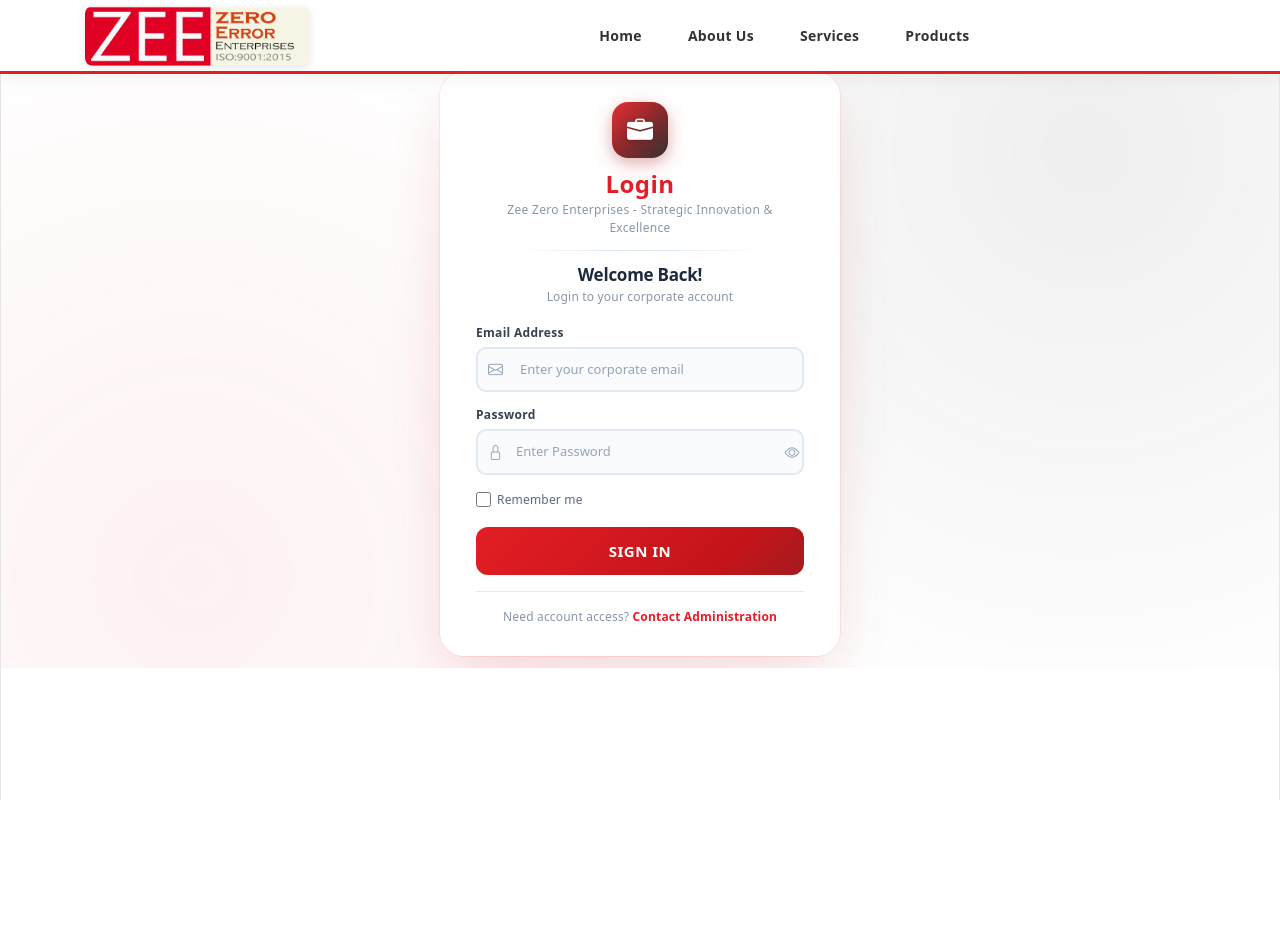
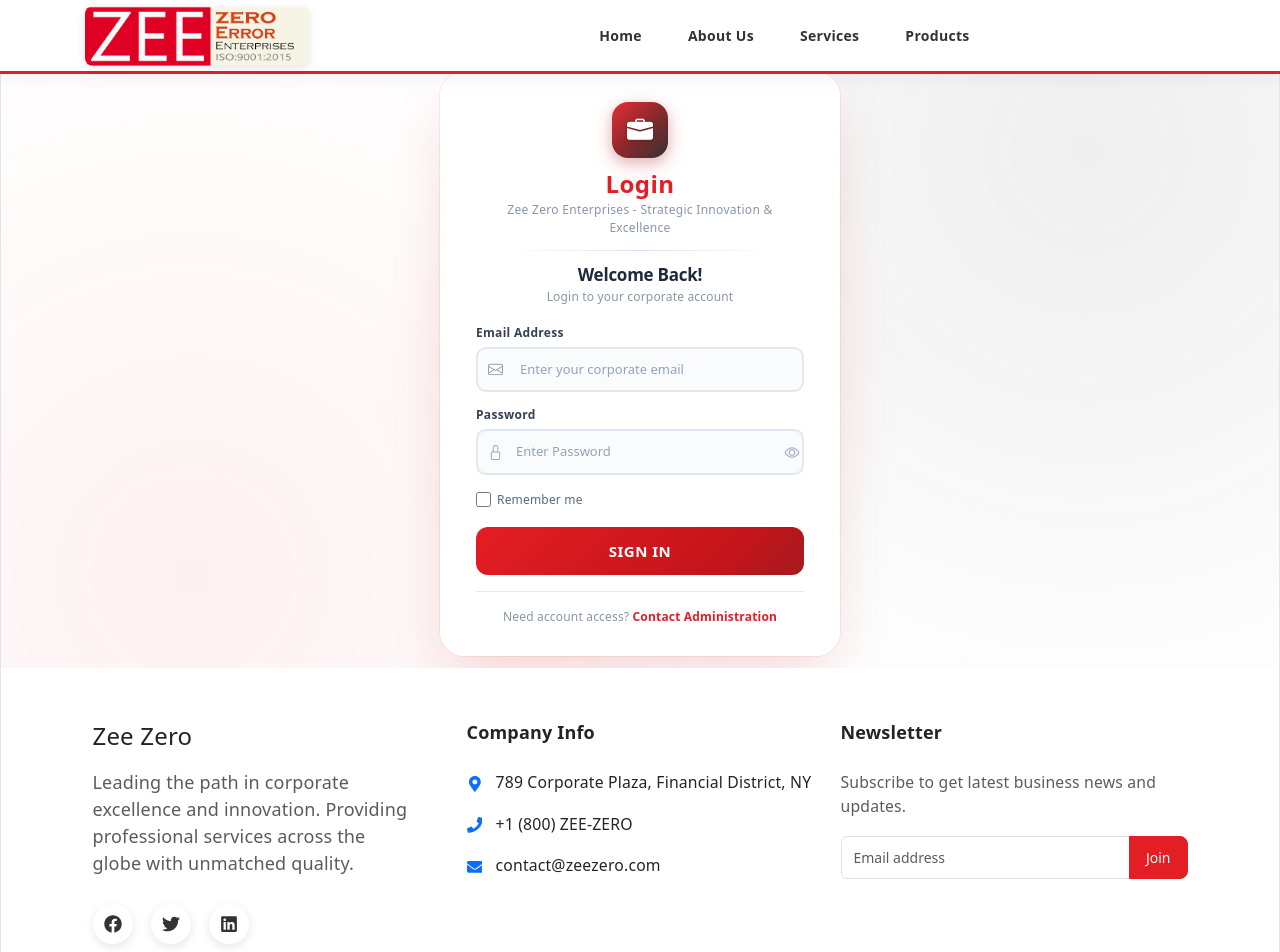
Before and after one commit to VAIBHAVTOMAR321/Zee, a React (Vite) app: page /Login in a window 1280 px wide. Shown: the top 952 px of the page. Before the commit the page ends 800 px from the top, so only its background shows below. Built offline with nearby package versions, Linux system fonts and the light colour scheme.

Commit message:
added footer

```diff
--- a/src/App.jsx
+++ b/src/App.jsx
@@ -21,6 +21,7 @@ import { AuthProvider } from './components/all_login/AuthContext';
 
 import NavBar from './components/nav_bar/NavBar';
 import Login from "./components/all_login/Login";
+import Footer from './components/pages/Footer';
 
 import AdminDashboard from "./components/admin_pannel/AdminDashboard";
 import AllServices from "./AllServices";
@@ -54,8 +55,8 @@ function AppContent() {
           <Route path="/Login" element={<Login />} />
 
         </Routes>
-
-    </>
+        {!shouldHideNavbar && <Footer />}
+      </>
   );
 }
 
--- a/src/components/pages/Footer.jsx
+++ b/src/components/pages/Footer.jsx
@@ -1,4 +1,6 @@
 import React from 'react'
+import { Col, Container, Row, Button } from 'react-bootstrap'
+import { FaFacebook, FaTwitter, FaLinkedin, FaMapMarkerAlt, FaPhone, FaEnvelope } from 'react-icons/fa'
 
 function Footer() {
   return (
```
